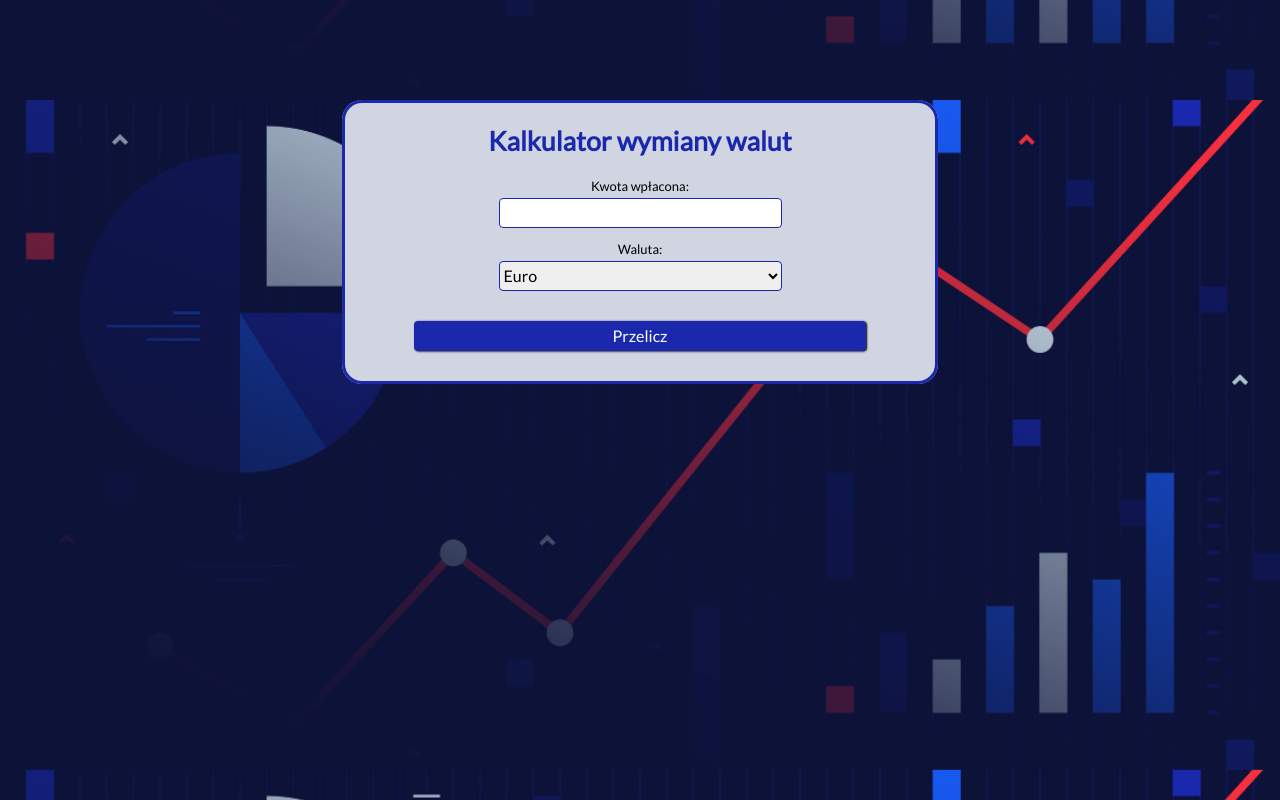
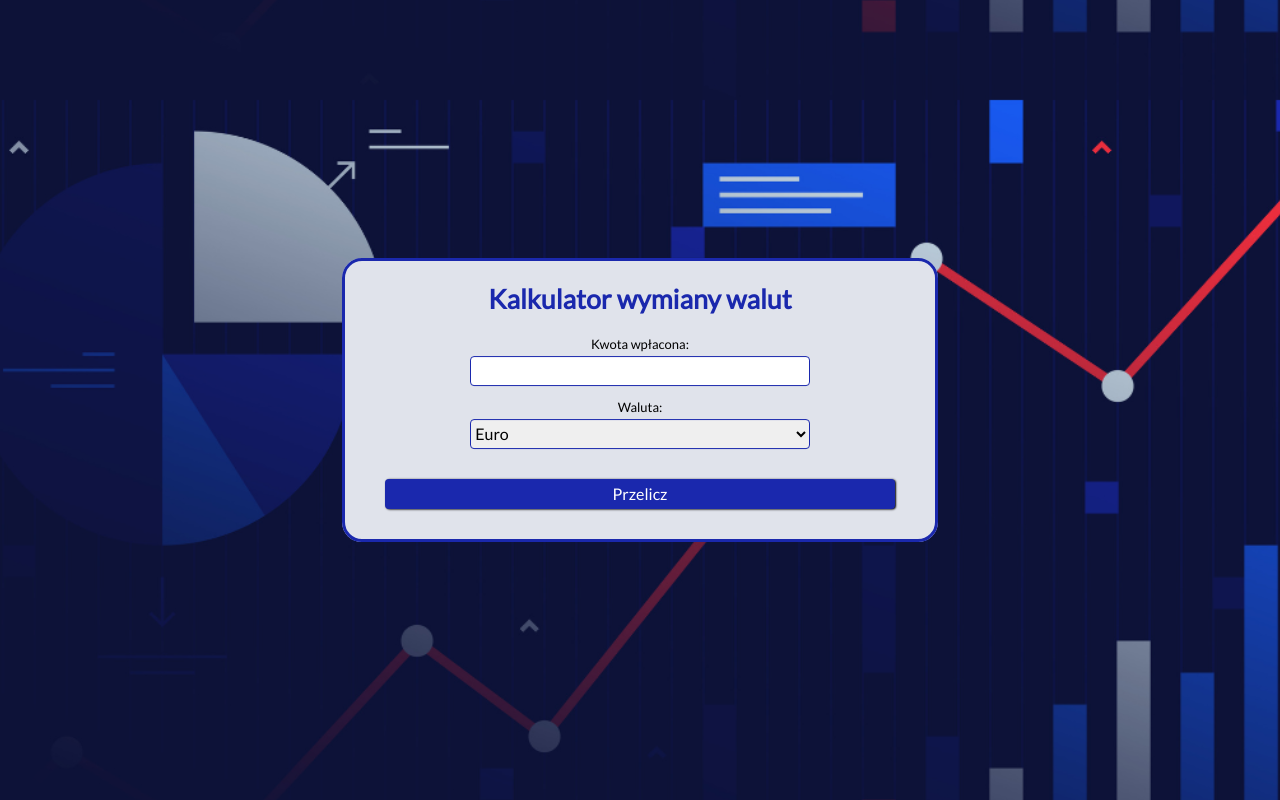
Before and after one commit to Marcin-Malek/currency-converter-react, a React (Create React App) app: page / in a window 1280 px wide. Built offline with nearby package versions, Linux system fonts and the light colour scheme.

Commit message:
Added interaction, wrapped code in components, form alligned vertically, form validation added, overall styles update, currencies update

```diff
--- a/src/App.js
+++ b/src/App.js
@@ -1,10 +1,77 @@
 import Form from "./Form";
+import Field from "./Field";
+import Button from "./Button";
+import Statement from "./Statement";
+import { useRef, useState } from "react";
+
+const currencies = [
+  {
+    name: "Euro",
+    signature: "EUR",
+    rate: 4.75
+  },
+  {
+    name: "Dolar amerykański",
+    signature: "USD",
+    rate: 4.27
+  },
+  {
+    name: "Funt szterling",
+    signature: "GBP",
+    rate: 5.71
+  }];
 
 function App() {
+  const [amount, setAmount] = useState("");
+  const [currency, setCurrency] = useState(
+    {
+      name: "Euro",
+      signature: "EUR",
+      rate: 4.5
+    });
+  const [result, setResult] = useState(
+    {
+      from: "PLN",
+      to: "EUR",
+      value: undefined
+    });
+
+  const inputRef = useRef();
+
+  const onFormSubmit = (event) => {
+    event.preventDefault();
+    if (amount !== "") {
+      setResult(
+        {
+          from: `${amount} PLN`,
+          to: currency.signature,
+          value: Number(amount) / currency.rate
+        }
+      );
+      inputRef.current.className = "input"
+    } else {
+      inputRef.current.focus();
+      inputRef.current.className = "input empty"
+    }
+  }
+
+  const inputHandler = ({ target }) => {
+    setAmount(target.value);
+  }
+
+  const selectHandler = ({ target }) => {
+    setCurrency(currencies.find(currency => currency.name === target.value))
+  }
+
   return (
-    <>
-    <Form></Form>
-    </>
+    <Form
+      title="Kalkulator wymiany walut"
+      amountField={<Field type="input" label="Kwota wpłacona" innerRef={inputRef} amount={amount} inputHandler={inputHandler} />}
+      currencyField={<Field type="select" label="Waluta" currencies={currencies} selectHandler={selectHandler} />}
+      button={<Button title="Przelicz" />}
+      statement={<Statement result={result} />}
+      onFormSubmit={onFormSubmit}
+    />
   );
 }
 
--- /dev/null
+++ b/src/Button/index.js
@@ -0,0 +1,7 @@
+import "./style.css"
+
+const Button = ({title}) => (
+    <button className="button">{title}</button>
+)
+
+export default Button;
--- /dev/null
+++ b/src/Button/style.css
@@ -0,0 +1,15 @@
+.button {
+    width: 90%;
+    min-width: 150px;
+    flex-basis: 30px;
+    margin: 20px;
+    background-color: #1a28ad;
+    border-radius: 4px;
+    border: none;
+    box-shadow: 1px 0.5px 2px black;
+    color: white;
+}
+
+.button:active {
+    box-shadow: 0px 0px 2px black;
+}
--- /dev/null
+++ b/src/Field/index.js
@@ -0,0 +1,36 @@
+import "./style.css";
+
+const Field = ({ type, label, innerRef, currencies, amount, inputHandler, selectHandler }) => {
+    if (type === "input") {
+        return (
+            <>
+                <label className="label">{label}:</label>
+                <input
+                    value={amount}
+                    ref={innerRef}
+                    onChange={inputHandler}
+                    type="number"
+                    className="input"
+                    min="0"
+                    step="any"
+                    pattern="[0-9]+([,\.][0-9]+)?"
+                />
+            </>
+        );
+    }
+    return (
+        <>
+            <label className="label">{label}:</label>
+            <select
+                onChange={selectHandler}
+                className="input"
+            >
+                {currencies.map(currency => (
+                    <option key={currency.signature}>{currency.name}</option>
+                ))}
+            </select>
+        </>
+    );
+}
+
+export default Field;
--- /dev/null
+++ b/src/Field/style.css
@@ -0,0 +1,19 @@
+.label {
+    font-size: small;
+    margin: 4px;
+}
+
+.input {
+    display: block;
+    width: 60%;
+    min-width: 150px;
+    flex-basis: 30px;
+    border: 1px solid #1a28ad;
+    border-radius: 4px;
+    margin-bottom: 10px;
+}
+
+.empty {
+    border: 1px solid red;
+    outline: 1px solid red;
+}
--- a/src/Form/index.js
+++ b/src/Form/index.js
@@ -1,21 +1,18 @@
 import "./style.css";
 
-const Form = () => (
-    <form className="form">
-        <fieldset className="form__fieldset">
-            <h1 className="form__header">Kalkulator wymiany walut</h1>
-            <label className="form__label" for="from">Kwota wpłacona:</label>
-            <input type="number" id="value" name="value" className="form__input" min="0" step="any"
-                pattern="[0-9]+([,\.][0-9]+)?" />
-            <label className="form__label" for="from">Waluta:</label>
-            <select name="currency" className="form__input">
-                <option value="EUR">Euro</option>
-                <option value="USD">Dolar amerykański</option>
-                <option value="GBP">Funt szterling</option>
-            </select>
-            <button className="form__button">Przelicz</button>
-        </fieldset>
-    </form>
-)
+const Form = ({title, amountField, currencyField, button, onFormSubmit, statement}) => {
+
+    return (
+        <form onSubmit={onFormSubmit} className="form">
+            <fieldset className="fieldset">
+                <h1 className="header">{title}</h1>
+                {amountField}
+                {currencyField}
+                {button}
+                {statement}
+            </fieldset>
+        </form>
+    );
+}
 
 export default Form;
--- a/src/Form/style.css
+++ b/src/Form/style.css
@@ -1,51 +1,22 @@
 .form {
+    position: relative;
+    top: 50%;
+    transform: translateY(-50%);
     max-width: 600px;
     margin: auto;
-    margin-top: 100px;
 }
 
-.form__fieldset {
+.fieldset {
     display: flex;
     flex-direction: column;
     align-items: center;
     justify-content: center;
-    background-color: hsl(226, 21%, 85%);
+    background-color: hsl(226, 21%, 90%);
     border: 3px solid #1a28ad;
     border-radius: 20px;
 }
 
-.form__header {
+.header {
     font-size: 20pt;
     color: #1a28ad;
 }
-
-.form__label {
-    font-size: small;
-    margin: 4px;
-}
-
-.form__input {
-    display: block;
-    width: 50%;
-    min-width: 150px;
-    flex-basis: 30px;
-    border: 1px solid #1a28ad;
-    border-radius: 4px;
-    margin-bottom: 10px;
-}
-
-.form__button {
-    width: 80%;
-    min-width: 150px;
-    flex-basis: 30px;
-    margin: 20px;
-    background-color: #1a28ad;
-    border-radius: 4px;
-    border: none;
-    box-shadow: 1px 0.5px 2px black;
-    color: white;
-}
-
-.form__button:active {
-    box-shadow: 0px 0px 2px black;
-}
--- /dev/null
+++ b/src/Statement/index.js
@@ -0,0 +1,10 @@
+import "./style.css";
+
+const Statement = ({ result }) => {
+    if (result.value) {
+        return <p className="statement">{result.from} = <strong>{result.value.toFixed(2)} {result.to}</strong></p>;
+    }
+    return null;
+}
+
+export default Statement;
--- /dev/null
+++ b/src/Statement/style.css
@@ -0,0 +1,4 @@
+.statement {
+    margin: 0px 0 10px 0;
+    color: #1a28ad;
+}
--- a/src/index.css
+++ b/src/index.css
@@ -12,3 +12,7 @@ body {
   background-size: cover;
   font-family: 'Lato', sans-serif;
 }
+
+div#root {
+  height: 100vh;
+}
```
